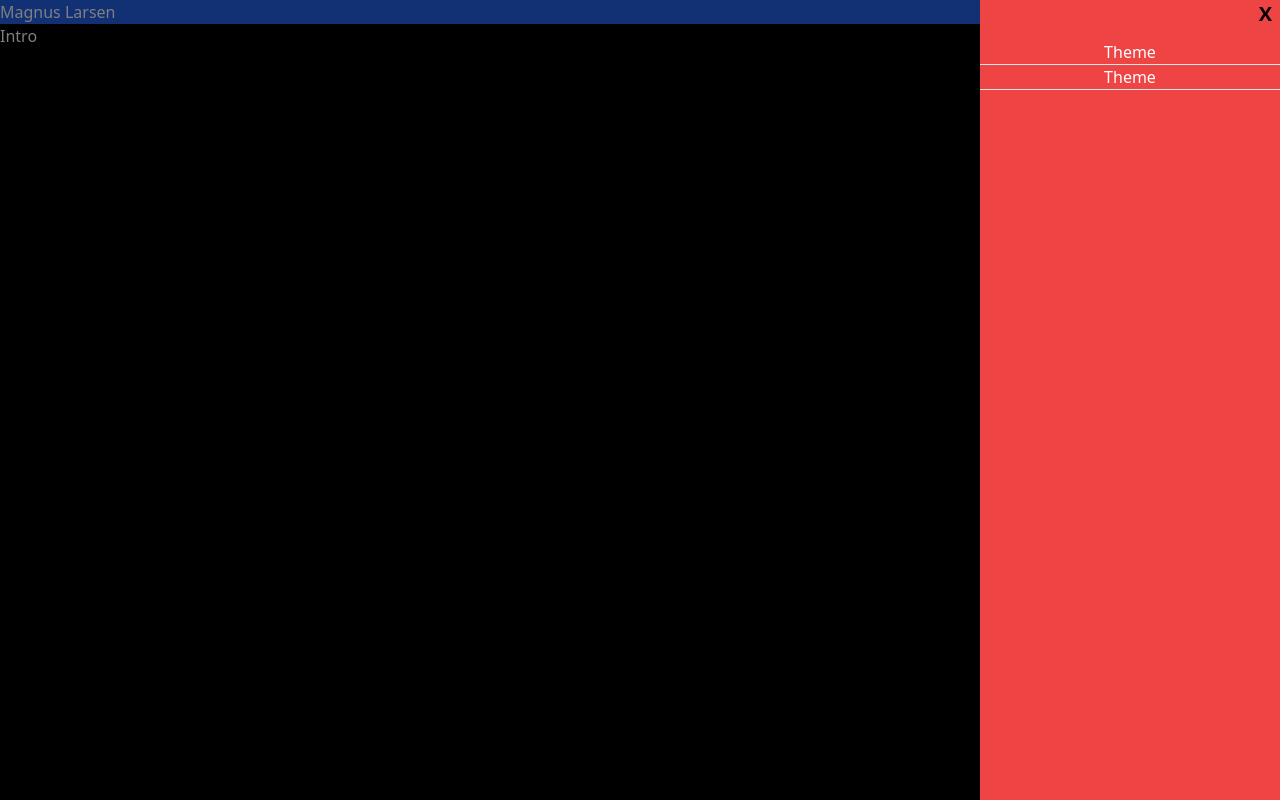
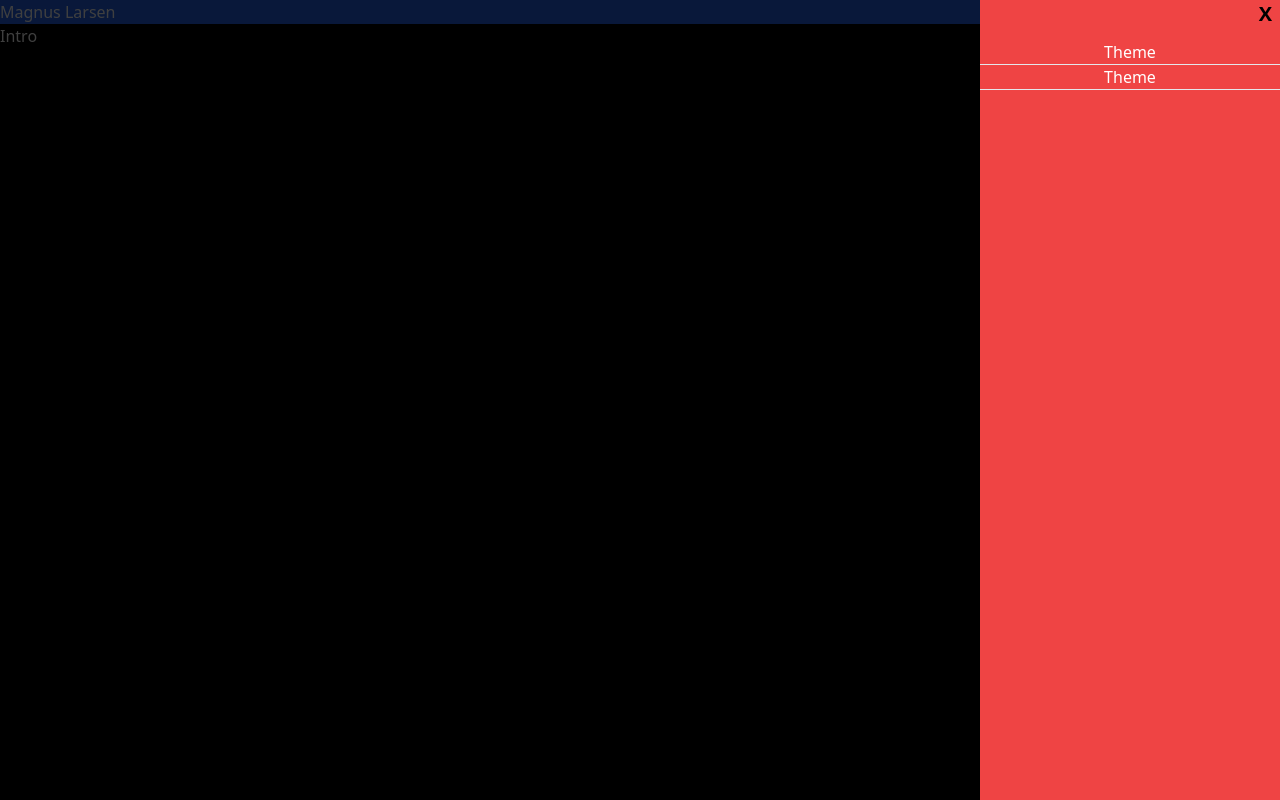
Before and after one commit to cookieman2002/Portfolio, a React (Create React App) app: page / in a window 1280 px wide. Both pictures are taken after a click on the button 1268 px from the left and 12 px from the top of the page. Built offline with nearby package versions, Linux system fonts and the light colour scheme.

Commit message:
title and small puslishes

```diff
--- a/public/index.html
+++ b/public/index.html
@@ -24,7 +24,7 @@
       work correctly both with client-side routing and a non-root public URL.
       Learn how to configure a non-root public URL by running `npm run build`.
     -->
-    <title>React App</title>
+    <title>Portfolio</title>
   </head>
   <body>
     <noscript>You need to enable JavaScript to run this app.</noscript>
--- a/src/components/Navbar.js
+++ b/src/components/Navbar.js
@@ -1,7 +1,7 @@
 import NavigatorLink from "./NavigatorLink";
 import { Settings2 } from "lucide-react";
 import { useState } from "react";
-import { motion } from "framer-motion";
+import { AnimatePresence, motion } from "framer-motion";
 
 const Navbar = () => {
 const [settings, setSettings] = useState(false);
@@ -13,7 +13,7 @@ const [themes, setThemes] = useState(false);
 
 
     return ( <nav className="flex justify-between bg-blue-600">
-        <h1>Magnus Larsen</h1>
+        <NavigatorLink LinkName="Magnus Larsen" link="/"/>
         <div className="flex gap-3">
 
         <ul className="flex">
@@ -35,9 +35,12 @@ const [themes, setThemes] = useState(false);
         </ul>
         </div>
         {settings && <div className="absolute z-10 h-full w-screen right-0 bg-black/50" >
+            <div className="absolute z-10 h-full w-screen right-0 bg-black/50" onClick={() => setSettings(!setSettings)}/>
             <motion.div
-            initial={{ marginright: -1000, translateX: 500  }}
+            key={!settings}
+            initial={{ marginright: settings ? -1000 : 0, translateX: settings ? 500 : 0  }}
             animate={{ marginright: 0, translateX: 0 }}
+            exit={{marginRight: -1000, translateX: 500}}
             transition={{ stiffness: 300, ease: "easeInOut" }}
             className="absolute z-20 h-full  w-[300px] right-0 bg-red-500 overflow-hidden">
                 <button className="z-50 absolute right-2 text-black font-bold text-xl" onClick={() => setSettings(!settings)}>X</button>
@@ -57,6 +60,7 @@ const [themes, setThemes] = useState(false);
                 </ul>
 
             </motion.div>
+
         </div> }
     </nav> );
 }
```
